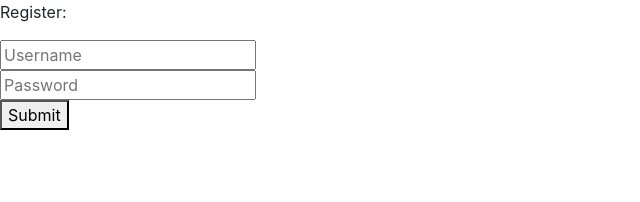
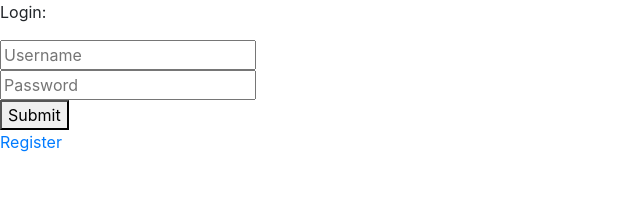
Before and after one commit to Build-Week-Med-Cabinet-6/front-end, a React (Create React App) app: page / in a window 1280 px wide. Shown: the top 202 px of the page, without its empty margins (0-640 px from the left). Built offline with nearby package versions, Linux system fonts and the light colour scheme.

Commit message:
change the flow of registration routes
The app now starts at the login page with a link to registration.

```diff
--- a/src/components/App.jsx
+++ b/src/components/App.jsx
@@ -23,7 +23,10 @@ function App() {
       <div className="App">
         <Switch>
           <PrivateRoute exact path="/protected" component={PrivateRoute} />
-          <Route exact path="/" component={Register} />
+          <Route exact path="/">
+            <Login />
+            <Link to="/register">Register</Link>
+          </Route>
 
           <Route path="/profile" component={Profile}/>
 
```
